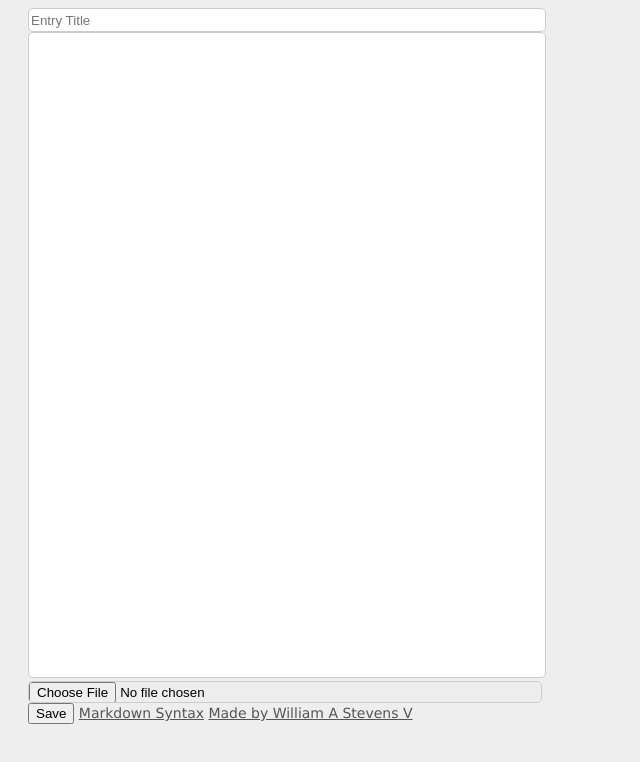
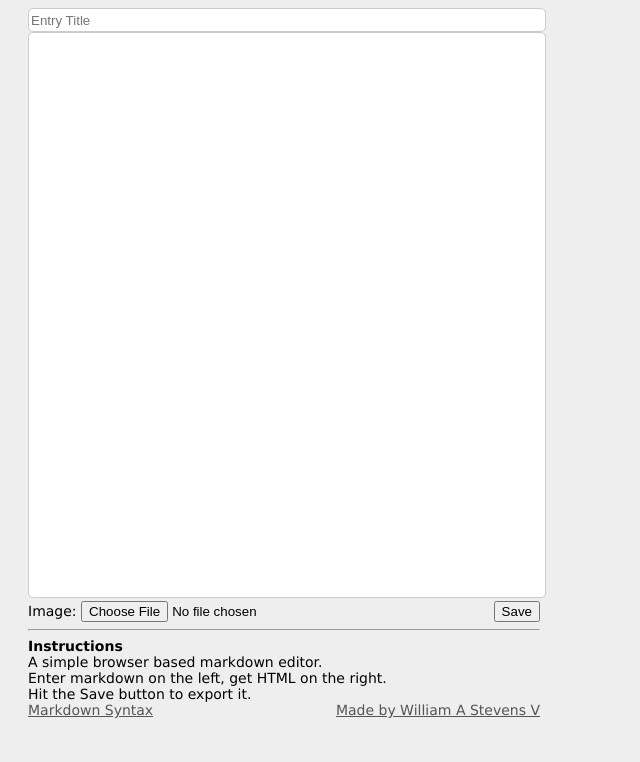
Before and after one commit to wasv/MDEdit, a plain HTML site: page index.html in a window 1280 px wide. Shown: the whole page, without its empty margins (0-640 px from the left). Drawn offline with Linux system fonts and the light colour scheme.

Commit message:
Added instructions, bug fixes

```diff
--- a/index.html
+++ b/index.html
@@ -44,15 +44,22 @@
 </head>
 <body>
   <div class="col-wrapper">
-    <div class="col cleft">
+    <div class="col colleft">
       <input id="entryTitle" placeholder="Entry Title" onChange="updateOut()"/>
       <textarea id="editor" onChange="updateOut()"></textarea>
-      <input type='file' id="imgInp" onChange="readURL(this)" />
-      <button onClick="saveOut()">Save</button>
-      <a href="http://daringfireball.net/projects/markdown/syntax">Markdown Syntax</a>
-      <a href="http://www.wastevensv.com/">Made by William A Stevens V</a>
+      <label>Image: </label><input type='file' id="imgInp" accept="image/*" onChange="readURL(this)" />
+      <button class="floatright" onClick="saveOut()">Save</button><br/>
+      <div id="help">
+        <hr/>
+        <b> Instructions </b><br/>
+        A simple browser based markdown editor. <br/>
+        Enter markdown on the left, get HTML on the right. <br/>
+        Hit the Save button to export it. <br/>
+        <a href="http://daringfireball.net/projects/markdown/syntax">Markdown Syntax</a>
+        <a class="floatright" href="http://projects.wastevensv.com/">Made by William A Stevens V</a>
+      </div>
     </div>
-    <div id="content" class="col cright">
+    <div id="content" class="col colright">
       <div id="mdcontent"></div>
     </div>
   </div>
--- a/lib/style.css
+++ b/lib/style.css
@@ -10,29 +10,32 @@
   .col{
     height:100%;
   }
-  .cleft{
+  .colleft{
     width:40%;
     margin-left:20px;
     margin-right:10px;
     position:fixed;
   }
-  .cright{
+  .colright{
     width:40%;
     margin-left:50%;
     margin-right:20px;
   }
+  .floatright{
+    float:right;
+  }
   #editor{
     width:100%;
-    height:80%;
+    height:70%;
     resize:none;
   }
-  input {
+  #entryTitle {
     width:100%;
     height:2.5%;
     border:solid 1px #ccc;
     border-radius:5px;
   }
-  input:focus {
+  #entryTitle:focus {
     outline:none;
     border-color:#aaa;
   }
```
